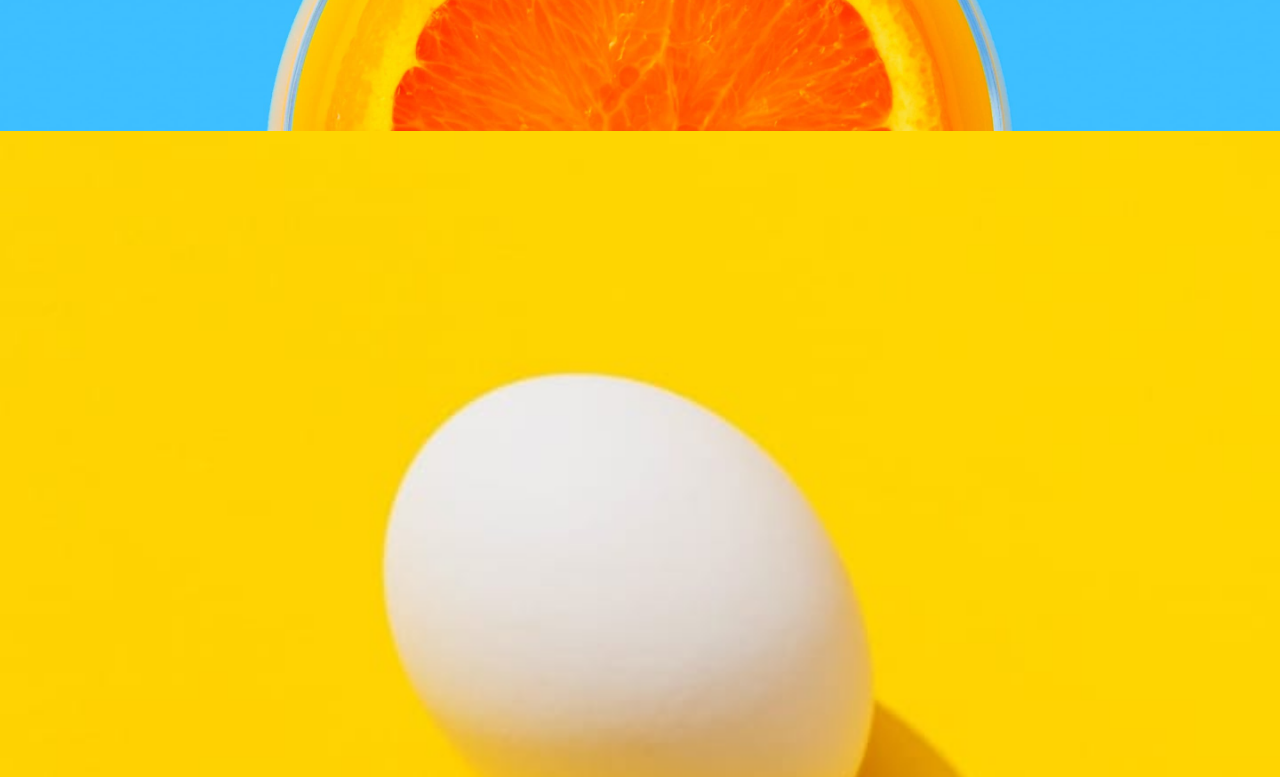
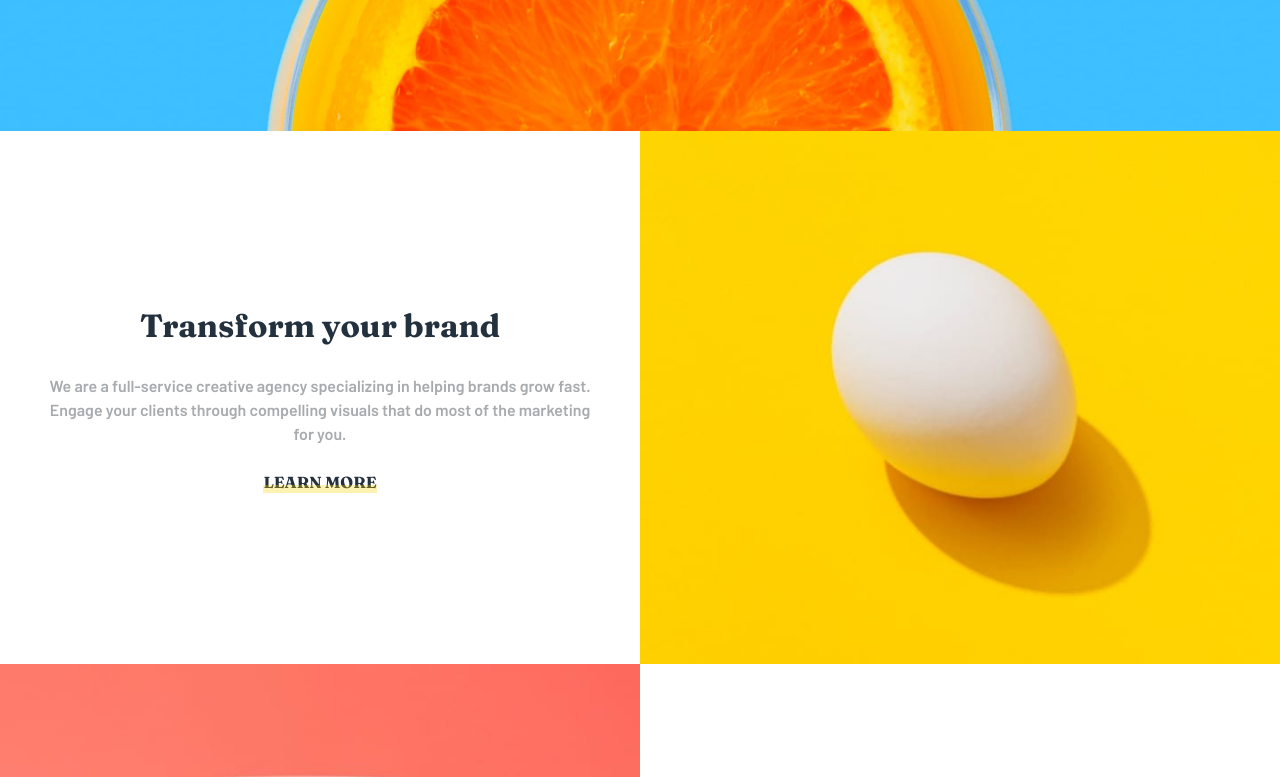
Before and after one commit to AlessioScarfone/sunnyside-agency, a React (Create React App) app: page / in a window 1280 px wide. Shown: the part 580-1357 px from the top of the page. Built offline with nearby package versions, Linux system fonts and the light colour scheme.

Commit message:
gallery + init footer

```diff
--- /dev/null
+++ b/src/components/Footer.tsx
@@ -0,0 +1,49 @@
+import React from "react";
+import styled from "styled-components/macro";
+import {
+  Logo,
+  PinterestIcon,
+  FacebookIcon,
+  InstagramIcon,
+  TwitterIcon,
+} from "./reusable/Images";
+
+const StyledFooter = styled.footer`
+  background-color: var(--moderateDarkCyan);
+  width: 100%;
+  padding: 3rem;
+  display: flex;
+  flex-direction: column;
+  justify-content: center;
+  align-items: center;
+`;
+
+const StyledCyanIconWrapper = styled.div`
+  svg path {
+    fill: var(--darkCyan);
+  }
+`;
+
+const IconRowContainer = styled.div`
+  display: grid;
+  grid-template-columns: 1fr 1fr 1fr 1fr;
+  column-gap: 3rem;
+`;
+
+const Footer = () => {
+  return (
+    <StyledCyanIconWrapper>
+      <StyledFooter>
+        <Logo />
+        <IconRowContainer>
+          <FacebookIcon />
+          <InstagramIcon />
+          <TwitterIcon />
+          <PinterestIcon />
+        </IconRowContainer>
+      </StyledFooter>
+    </StyledCyanIconWrapper>
+  );
+};
+
+export default Footer;
--- a/src/components/GridSection.tsx
+++ b/src/components/GridSection.tsx
@@ -1,27 +1,34 @@
 import React from "react";
 import styled from "styled-components/macro";
-import { eggImg, glassImg, designImg, orangeImg } from "./reusable/Images";
+import {
+  eggImg,
+  glassImg,
+  designImg,
+  orangeImg,
+  galleryImgs,
+} from "./reusable/Images";
 import ResponsiveImage from "./reusable/ResponsiveImage";
 import TextSection from "./reusable/TextSection";
 import { textSectionData, testimonialData } from "../utils/Constants";
 import ResponsiveImageWithText from "./reusable/ResponsiveImageWithText";
 import TestimonialSection from "./reusable/TestimonialSection";
 
-const Grid = styled.div`
+const Container = styled.div`
   display: flex;
   flex-direction: column;
   align-items: center;
   width: 100%;
+`;
 
-  //TODO: fix on desktop
+const MainGridContainer = styled.div`
   @media (min-width: 768px) {
     display: grid;
-    grid-row: 1fr 1fr 1fr;
-    grid-column: 1fr 1fr;
+    grid-template-columns: 1fr 1fr;
+    grid-template-rows: 1fr 1fr 1fr;
   }
 `;
 
-const TestimonialSectionContainer = styled.section`
+const TestimonialSectionContainer = styled.div`
   display: flex;
   flex-direction: column;
 
@@ -46,11 +53,32 @@ const TestimonialSectionTitle = styled.h2`
   flex-basis: 100%;
 `;
 
+const ImageGallery = styled.div`
+  display: grid;
+  grid-template-columns: 1fr 1fr;
+  grid-template-rows: 1fr 1fr;
+  gap: 0px 0px;
+  @media (min-width: 768px) {
+    grid-template-columns: 1fr 1fr 1fr 1fr;
+    grid-template-rows: 1fr;
+  }
+`;
+
+const StyledTextSection = styled(TextSection)`
+  order: -1;
+  /* This is the first element of the grid layout */
+`
+
+
 const GridSection = () => {
   return (
-    <Grid>
-      <ResponsiveImage smallSrc={eggImg.smallSrc} largeSrc={eggImg.largeSrc} />
-      <TextSection
+    <Container>
+      <MainGridContainer>
+        <ResponsiveImage
+          smallSrc={eggImg.smallSrc}
+          largeSrc={eggImg.largeSrc}
+        />
+        <StyledTextSection
           title={textSectionData[0].title}
           text={textSectionData[0].text}
           linkText={textSectionData[0].link}
@@ -80,6 +108,7 @@ const GridSection = () => {
           text={textSectionData[3].text}
           textColor="--darkBlue"
         />
+      </MainGridContainer>
       <TestimonialSectionContainer>
         <TestimonialSectionTitle>Client Testimonials</TestimonialSectionTitle>
         <div className="inner-container">
@@ -94,7 +123,16 @@ const GridSection = () => {
           ))}
         </div>
       </TestimonialSectionContainer>
-    </Grid>
+      <ImageGallery>
+        {galleryImgs.map((img) => (
+          <ResponsiveImage
+            smallSrc={img.smallSrc}
+            largeSrc={img.largeSrc}
+            key={img.smallSrc}
+          />
+        ))}
+      </ImageGallery>
+    </Container>
   );
 };
 
--- a/src/components/Main.tsx
+++ b/src/components/Main.tsx
@@ -1,9 +1,10 @@
-import React from "react";
-import ResponsiveImage from "./reusable/ResponsiveImage";
-import { headerImg, ArrowDownIcon } from "./reusable/Images";
+import React from 'react';
+import ResponsiveImage from './reusable/ResponsiveImage';
+import { headerImg, ArrowDownIcon } from './reusable/Images';
 import styled from 'styled-components/macro';
-import GridSection from "./GridSection";
-import Navbar from "./Navbar";
+import GridSection from './GridSection';
+import Navbar from './Navbar';
+import Footer from './Footer';
 
 const FloatTitleContainer = styled.div`
   display: flex;
@@ -16,7 +17,7 @@ const FloatTitleContainer = styled.div`
 
 const FloatTitle = styled.h1`
   color: var(--white);
-  font-family: "Fraunces", serif;
+  font-family: 'Fraunces', serif;
   font-size: clamp(1.8rem, 8vw - 2rem, 3rem);
   width: 100%;
   padding: 1.5rem;
@@ -52,6 +53,7 @@ const Main = () => {
         </div>
         <GridSection />
       </main>
+      <Footer />
     </>
   );
 };
--- a/src/components/reusable/Images.tsx
+++ b/src/components/reusable/Images.tsx
@@ -20,9 +20,18 @@ import designImgSm from "../../assets/images/mobile/image-graphic-design.jpg";
 import orangeImgLg from "../../assets/images/desktop/image-photography.jpg";
 import orangeImgSm from "../../assets/images/mobile/image-photography.jpg";
 
-import imgEmily from '../../assets/images/image-emily.jpg';
-import imgJennie from '../../assets/images/image-jennie.jpg';
-import imgThomas from '../../assets/images/image-thomas.jpg';
+import imgEmily from "../../assets/images/image-emily.jpg";
+import imgJennie from "../../assets/images/image-jennie.jpg";
+import imgThomas from "../../assets/images/image-thomas.jpg";
+
+import imgGalleryConeSm from "../../assets/images/mobile/image-gallery-cone.jpg";
+import imgGalleryConeLg from "../../assets/images/desktop/image-gallery-cone.jpg";
+import imgGalleryOrangeSm from "../../assets/images/mobile/image-gallery-orange.jpg";
+import imgGalleryOrangeLg from "../../assets/images/desktop/image-gallery-orange.jpg";
+import imgGalleryMilkBottleSm from "../../assets/images/mobile/image-gallery-milkbottles.jpg";
+import imgGalleryMilkBottleLg from "../../assets/images/desktop/image-gallery-milkbottles.jpg";
+import imgGallerySugarCubeSm from "../../assets/images/mobile/image-gallery-sugar-cubes.jpg";
+import imgGallerySugarCubeLg from "../../assets/images/desktop/image-gallery-sugar-cubes.jpg";
 
 class ImageSrc {
   smallSrc: string;
@@ -40,6 +49,15 @@ const glassImg = new ImageSrc(glassImgSm, glassImgLg);
 const designImg = new ImageSrc(designImgSm, designImgLg);
 const orangeImg = new ImageSrc(orangeImgSm, orangeImgLg);
 
+const galleryImgs: Array<ImageSrc> = [
+  new ImageSrc(imgGalleryConeSm, imgGalleryConeLg),
+  new ImageSrc(imgGalleryOrangeSm, imgGalleryOrangeLg),
+  new ImageSrc(imgGalleryMilkBottleSm, imgGalleryMilkBottleLg),
+  new ImageSrc(imgGallerySugarCubeSm, imgGallerySugarCubeLg),
+];
+
+const socialIcons = [FacebookIcon, InstagramIcon, TwitterIcon, PinterestIcon];
+
 export {
   Logo,
   headerImg,
@@ -47,6 +65,7 @@ export {
   glassImg,
   designImg,
   orangeImg,
+  galleryImgs,
   // --- Testimonial --
   imgEmily,
   imgJennie,
@@ -58,4 +77,5 @@ export {
   InstagramIcon,
   TwitterIcon,
   ArrowDownIcon,
+  socialIcons,
 };
--- a/src/components/reusable/TextSection.tsx
+++ b/src/components/reusable/TextSection.tsx
@@ -6,11 +6,13 @@ interface TextSectionProps {
   text: string;
   linkText?: string;
   linkColor?: string; //css variable string
+  className?: string, //user for styled component extend
 }
 
 const Container = styled.div<{ linkColor?: string }>`
   display: flex;
   flex-direction: column;
+  justify-content: center;
   align-items: center;
   padding: 3rem;
   max-width: 100%;
@@ -53,9 +55,10 @@ const TextSection = ({
   text,
   linkText = "Learn more",
   linkColor = "--yellow",
+  className,
 }: TextSectionProps) => {
   return (
-    <Container linkColor={linkColor}>
+    <Container linkColor={linkColor} className={className}>
       <h1>{title}</h1>
       <p>{text}</p>
       <span>{linkText}</span>
```
Also changed, not shown: src/assets/images/desktop/image-gallery-sugar-cubes.jpg (renamed from src/assets/images/desktop/image-gallery-sugarcubes.jpg). Lines whose indentation alone changed are shown as unchanged.
